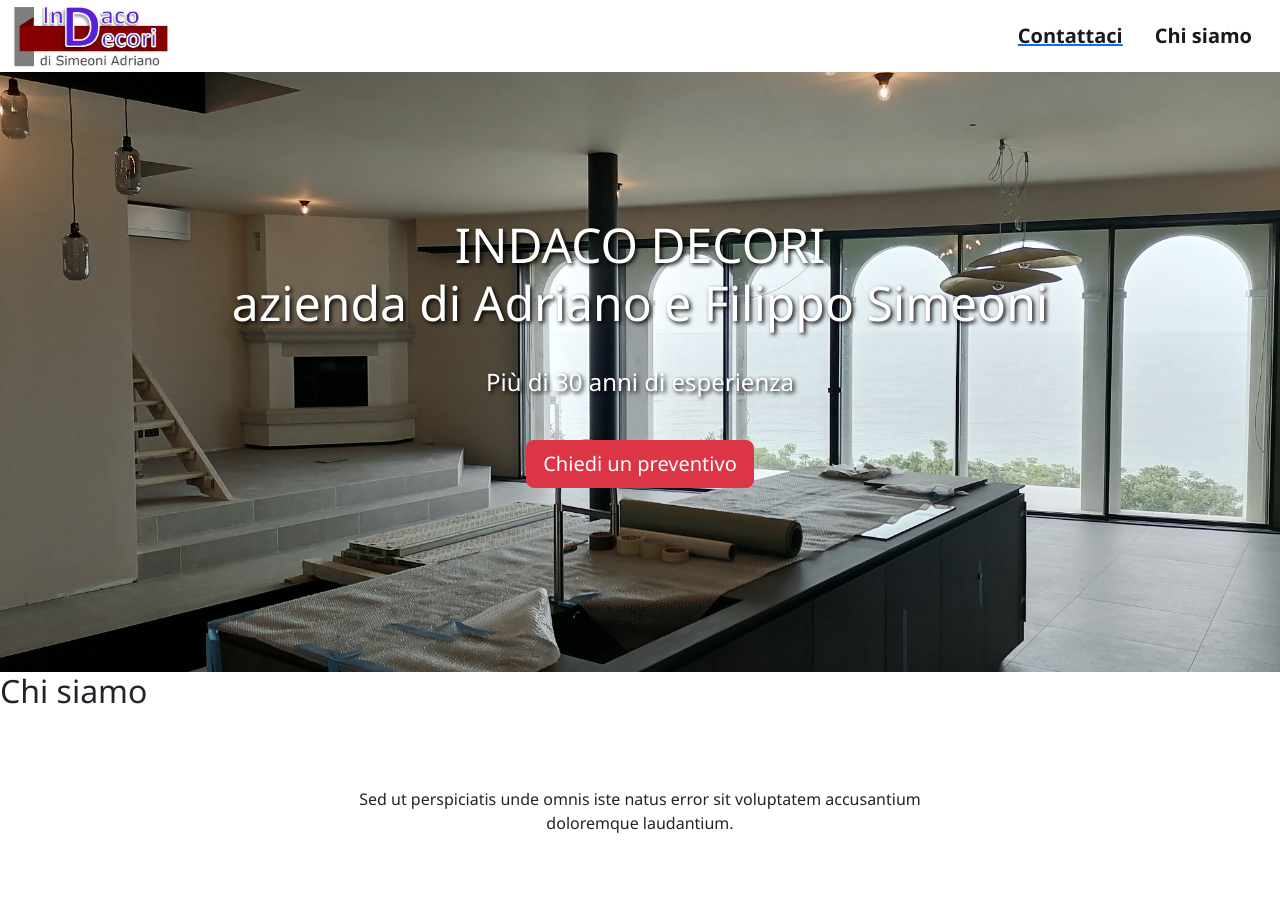
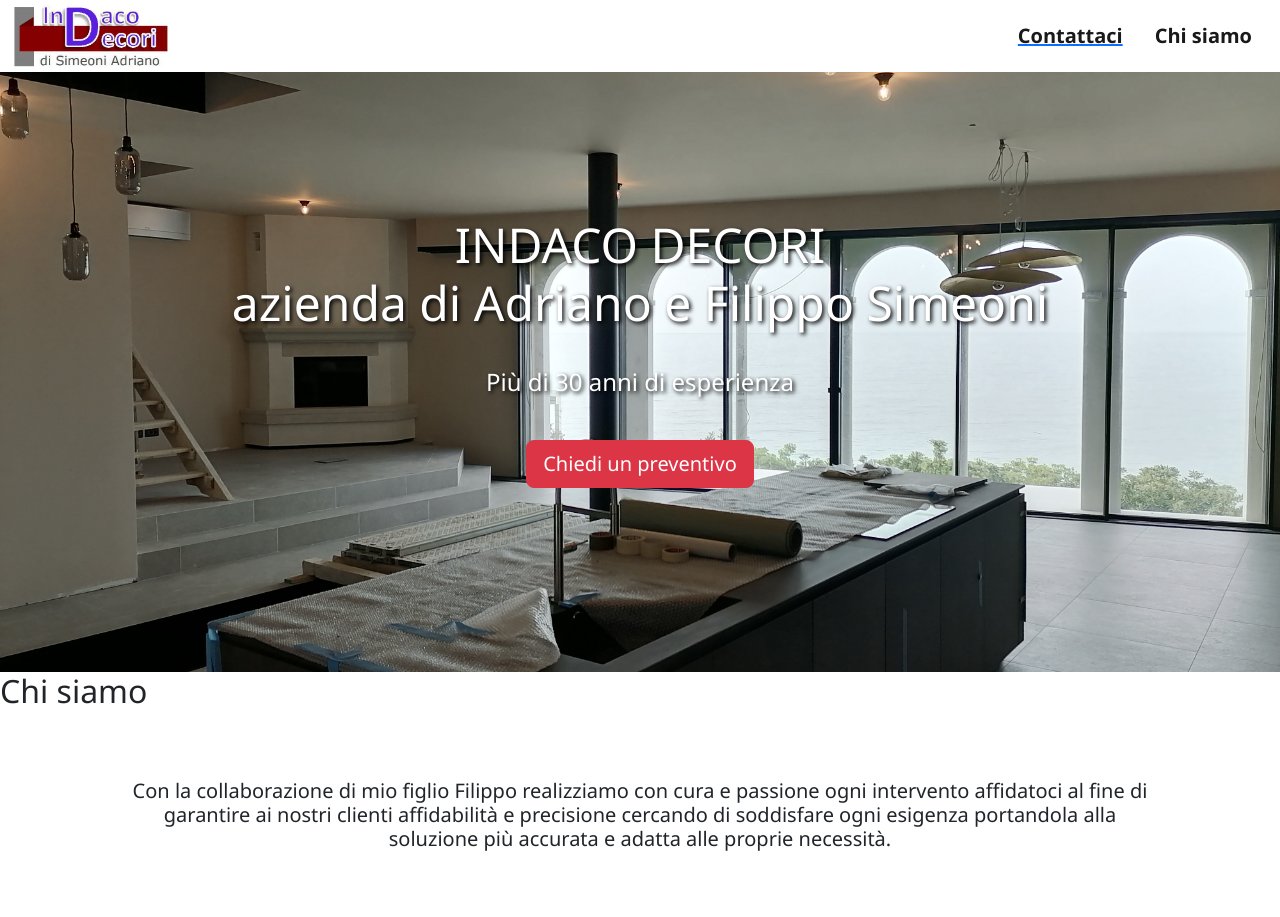
Before and after one commit to EliaMagris/Sime-site, a Vue app: page / in a window 1280 px wide. Shown: the top 917 px of the page. Built offline with nearby package versions, Linux system fonts and the light colour scheme.

Commit message:
aggiornamento slider

```diff
--- a/src/components/MainSim.vue
+++ b/src/components/MainSim.vue
@@ -19,7 +19,7 @@
       <div class="slideshow">
     <div class="slideshow-container">
       <div v-for="(slide, index) in slides" :key="index" class="slide" :class="{'active': index === currentIndex}">
-        <p>{{ slide.text }}</p>
+        <h5>{{ slide.text }}</h5>
       </div>
     </div>
     <div class="controls">
@@ -44,15 +44,15 @@ export default {
       slides: [
         {
 
-          text: "Lorem ipsum dolor sit amet, consectetur adipiscing elit."
+          text: "Con la collaborazione di mio figlio Filippo realizziamo con cura e passione ogni intervento affidatoci al fine di garantire ai nostri clienti affidabilità e precisione cercando di soddisfare ogni esigenza portandola alla soluzione più accurata e adatta alle proprie necessità."
         },
         {
 
-          text: "Sed ut perspiciatis unde omnis iste natus error sit voluptatem accusantium doloremque laudantium."
+          text: "Utilizziamo prodotti di alta qualità all'acqua e atossici per la prevenzione di muffe, problemi di condense e umidità garantendone i risultati nel tempo."
         },
         {
 
-          text: "At vero eos et accusamus et iusto odio dignissimos ducimus qui blanditiis praesentium voluptatum deleniti atque corrupti quos dolores."
+          text: "Le coibentazioni esterne le realizziamo con materiali innovativi e performanti di ultima generazione, rimaniamo a disposizione per sopralluoghi e formulazione di preventivi gratuiti."
         }
       ],
       currentIndex: 0,
@@ -66,7 +66,7 @@ export default {
     startSlideshow() {
       this.intervalId = setInterval(() => {
         this.nextSlide();
-      }, 5000);
+      }, 8000);
     },
     stopSlideshow() {
       clearInterval(this.intervalId);
@@ -138,7 +138,12 @@ export default {
   max-width: 80%;
   margin: 0 auto;
   opacity: 0;
+  -webkit-transition: opacity 1s ease-in-out; /* Prefisso per il browser WebKit */
   transition: opacity 1s ease-in-out;
+
+  // h5{
+  //   line-height: 3rem;
+  // }
 }
 
 .slide.active {
```
